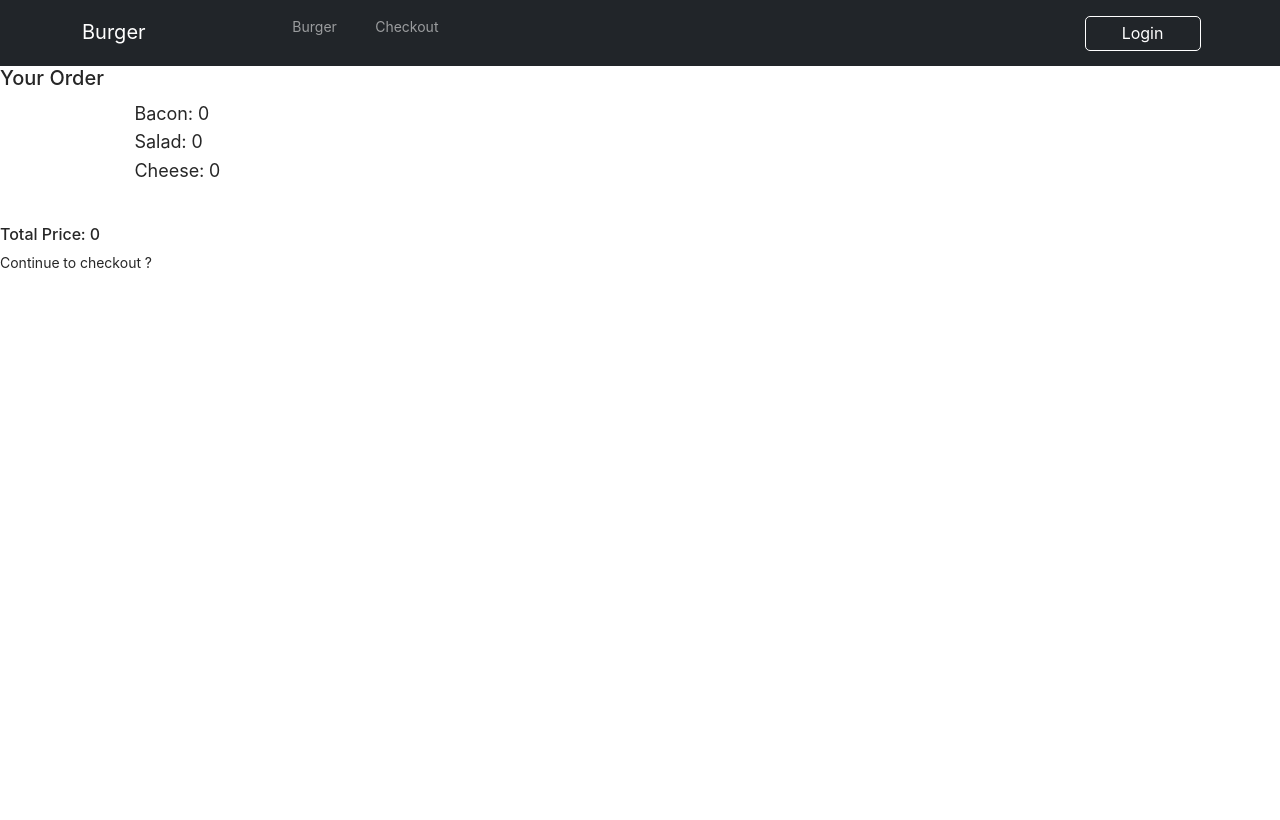
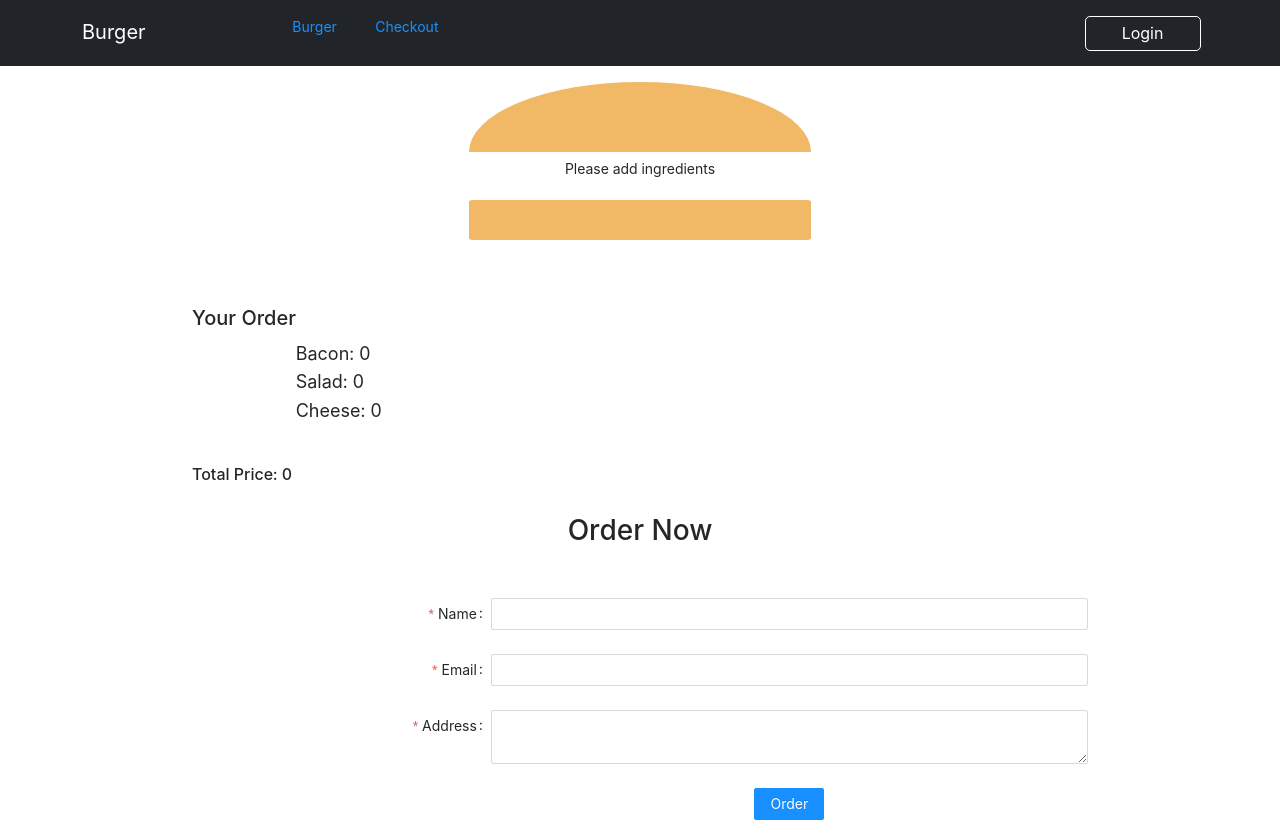
Before and after one commit to hamza181/burger, a React app: page /checkout in a window 1280 px wide. Built offline with nearby package versions, Linux system fonts and the light colour scheme.

Commit message:
store order data in firebase

```diff
--- a/src/App.js
+++ b/src/App.js
@@ -4,7 +4,7 @@ import "bootstrap/dist/css/bootstrap.min.css";
 import Home from "./Pages/Home/Home";
 import "antd/dist/antd.css";
 import Checkout from "./Pages/Checkout/Checkout";
-
+import Layout from "./Layouts";
 class App extends Component {
   render() {
     return (
@@ -12,10 +12,14 @@ class App extends Component {
         <Router>
           <Switch>
             <Route exact path="/">
-              <Home />
+              <Layout>
+                <Home />
+              </Layout>
             </Route>
             <Route exact path="/checkout">
-              <Checkout />
+              <Layout>
+                <Checkout />
+              </Layout>
             </Route>
           </Switch>
         </Router>
--- /dev/null
+++ b/src/Components/Form/MyForm.js
@@ -0,0 +1,84 @@
+import React from "react";
+import { Form, Input, Button, Checkbox } from "antd";
+
+function MyForm({ setData }) {
+  const onFinish = (values) => {
+    console.log("Success:", values);
+    setData(values);
+  };
+
+  const onFinishFailed = (errorInfo) => {
+    console.log("Failed:", errorInfo);
+  };
+
+  return (
+    <div>
+      <Form
+        name="basic"
+        labelCol={{
+          span: 8,
+        }}
+        wrapperCol={{
+          span: 16,
+        }}
+        initialValues={{
+          remember: true,
+        }}
+        onFinish={onFinish}
+        onFinishFailed={onFinishFailed}
+      >
+        <Form.Item
+          label="Name"
+          name="name"
+          rules={[
+            {
+              required: true,
+              message: "Please input your name!",
+            },
+          ]}
+        >
+          <Input />
+        </Form.Item>
+
+        <Form.Item
+          label="Email"
+          name="email"
+          rules={[
+            {
+              required: true,
+              message: "Please input your email!",
+            },
+          ]}
+        >
+          <Input />
+        </Form.Item>
+
+        <Form.Item
+          name="address"
+          label="Address"
+          rules={[
+            {
+              required: true,
+              message: "Please input your address!",
+            },
+          ]}
+        >
+          <Input.TextArea />
+        </Form.Item>
+
+        <Form.Item
+          wrapperCol={{
+            offset: 8,
+            span: 16,
+          }}
+        >
+          <Button type="primary" htmlType="submit">
+            Order
+          </Button>
+        </Form.Item>
+      </Form>
+    </div>
+  );
+}
+
+export default MyForm;
--- a/src/Components/OrderSummary/OrderSummary.js
+++ b/src/Components/OrderSummary/OrderSummary.js
@@ -14,7 +14,7 @@ function OrderSummary(props) {
       <h5>Your Order</h5>
       <ul className="list">{ingredientSummary}</ul>
       <h6>Total Price: {totalPrice}</h6>
-      <p>Continue to checkout ?</p>
+
     </div>
   );
 }
--- a/src/Components/UI/Modal/MyModal.js
+++ b/src/Components/UI/Modal/MyModal.js
@@ -1,5 +1,6 @@
 import React, { useState } from "react";
 import { Modal, Button } from "antd";
+import { Link } from "react-router-dom";
 
 function MyModal(props) {
   //   const [props.isModalVisible, props.setIsModalVisible] = useState(false);
@@ -31,10 +32,13 @@ function MyModal(props) {
               Cancel
             </Button>,
             <Button key="submit" type="primary" loading={loading} onClick={handleOk}>
+              <Link to="/checkout">
               Continue
+              </Link>
             </Button>,]}
       >
         {props.children}
+        <p>Continue to checkout ?</p>
       </Modal>
     </div>
   );
--- a/src/Layouts/Navbar/Navbar.js
+++ b/src/Layouts/Navbar/Navbar.js
@@ -1,6 +1,7 @@
 import React from "react";
 import { Navbar, Nav, Container } from "react-bootstrap";
 import "./navbar.css";
+import { Link } from "react-router-dom";
 
 function navbar() {
   return (
@@ -9,16 +10,15 @@ function navbar() {
         <Container>
           <Navbar.Brand href="/">Burger</Navbar.Brand>
           <Navbar.Toggle aria-controls="responsive-navbar-nav" />
-          <Navbar.Collapse id="responsive-navbar-nav" className='nav'>
+          <Navbar.Collapse id="responsive-navbar-nav" className="nav">
             <Nav className="me-auto mainDiv">
-            <div className='mainDiv'>
-
+              <div className="mainDiv">
                 <div className="navDiv">
-                <Nav.Link href="#features" className="list">
-                  Burger
+                  <Nav.Link className="list">
+                    <Link to="/">Burger</Link>
                   </Nav.Link>
-                <Nav.Link href="#pricing" className="list">
-                  Checkout
+                  <Nav.Link className="list">
+                    <Link to="/checkout">Checkout</Link>
                   </Nav.Link>
                 </div>
                 <div className="buttonDiv">
--- /dev/null
+++ b/src/Layouts/index.js
@@ -0,0 +1,13 @@
+import React from "react";
+import Navbar from "./Navbar/Navbar";
+
+function Layout(props) {
+  return (
+    <div>
+      <Navbar />
+      {props.children}
+    </div>
+  );
+}
+
+export default Layout;
--- a/src/Pages/Checkout/Checkout.css
+++ b/src/Pages/Checkout/Checkout.css
@@ -0,0 +1,15 @@
+.mainCheckout{
+    /* display: flex; */
+    width: 70%;
+    margin: 50px auto;
+}
+
+.checkoutForm{
+    /* margin: 30px auto; */
+    text-align: center;
+}
+
+.checkoutForm h3{
+    margin-top: 30px;
+    margin-bottom: 50px;
+}
--- a/src/Pages/Checkout/Checkout.js
+++ b/src/Pages/Checkout/Checkout.js
@@ -1,16 +1,42 @@
-import React from 'react'
-import OrderSummary from '../../Components/OrderSummary/OrderSummary'
-import Navbar from '../../Layouts/Navbar/Navbar'
-// import burger from '../Home/Home'
+import axios from "axios";
+import React, { useState, useEffect } from "react";
+import Burger from "../../Components/Burger/Burger";
+import MyForm from "../../Components/Form/MyForm";
+import OrderSummary from "../../Components/OrderSummary/OrderSummary";
+import Navbar from "../../Layouts/Navbar/Navbar";
+import "./Checkout.css";
+import instance from "../../axios-orders";
+import { useHistory } from "react-router-dom";
 
 function Checkout() {
-    return (
-        <div>
-            <Navbar></Navbar>
-            {/* {burger} */}
-            <OrderSummary></OrderSummary>
+  const history = useHistory();
+  const [data, setData] = useState(null);
+  useEffect(() => {
+    if (data) {
+      console.log(data);
+      myOrder();
+    }
+  }, [data]);
+
+  function myOrder() {
+    instance
+      .post("/orders.json", data)
+      .then((response) =>{
+        history.push("/");
+        console.log(response.data);
+  })}
+  return (
+    <div>
+      <Burger></Burger>
+      <div className="mainCheckout">
+        <OrderSummary></OrderSummary>
+        <div className="checkoutForm">
+          <h3>Order Now</h3>
+          <MyForm setData={setData}></MyForm>
         </div>
-    )
+      </div>
+    </div>
+  );
 }
 
-export default Checkout
+export default Checkout;
--- a/src/Pages/Home/Home.js
+++ b/src/Pages/Home/Home.js
@@ -78,8 +78,6 @@ function Home() {
 
   return (
     <div>
-      <Navbar></Navbar>
-
       <Burger></Burger>
       <MyModal
         isModalVisible={isModalVisible}
--- /dev/null
+++ b/src/axios-orders.js
@@ -0,0 +1,7 @@
+import axios from "axios";
+
+const instance = axios.create({
+    baseURL: 'https://chatapp-e3c97-default-rtdb.firebaseio.com/'
+})
+
+export default instance;
```
Also changed, not shown: src/Components/Form/MyForm.css (added). Lines whose indentation alone changed are shown as unchanged.
